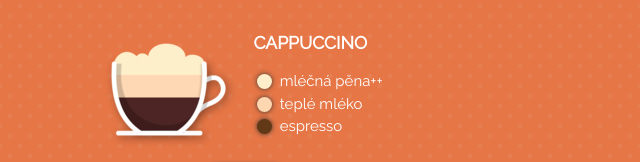
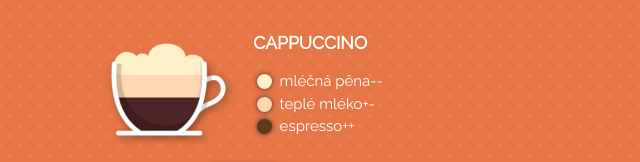
Before and after one commit to WhiteLady1/cafelora, a website built with webpack: page src/index.html in a window 1280 px wide. Shown: the part 789-951 px from the top of the page, 395-1035 px from the left. Built offline with nearby package versions, Linux system fonts and the light colour scheme.

Commit message:
Seznam ingrediencí done

```diff
--- a/src/Layer/style.css
+++ b/src/Layer/style.css
@@ -10,6 +10,5 @@
 
 .layer__label {
   height: 1rem;
-
   line-height: 1rem;
 }
--- a/src/index.js
+++ b/src/index.js
@@ -41,5 +41,24 @@ const pole = {
   label: 'mléčná pěna++',
 };
 
-const prvniVrstva = document.querySelector('.layer');
-prvniVrstva.innerHTML = Layer(pole);
+const prvniVrstva = document.querySelectorAll('.layer');
+
+//----------- Seznam ingrediencí -----------
+const layers = [
+  {
+    color: '#feeeca',
+    label: 'mléčná pěna--',
+  },
+  {
+    color: '#fed7b0',
+    label: 'teplé mléko+-',
+  },
+  {
+    color: '#613916',
+    label: 'espresso++',
+  },
+];
+
+for (let i = 0; i < layers.length; i++) {
+  prvniVrstva[i].innerHTML = Layer(layers[i]);
+}
```
